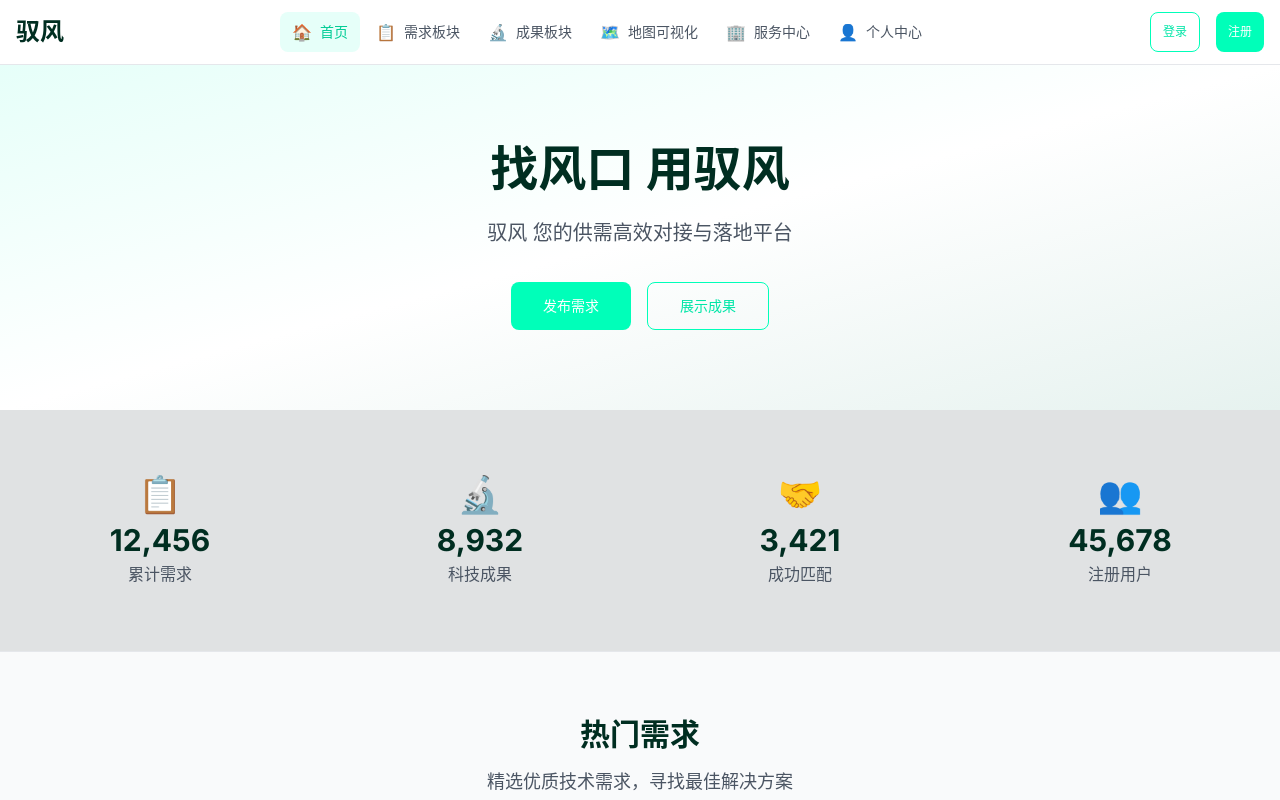
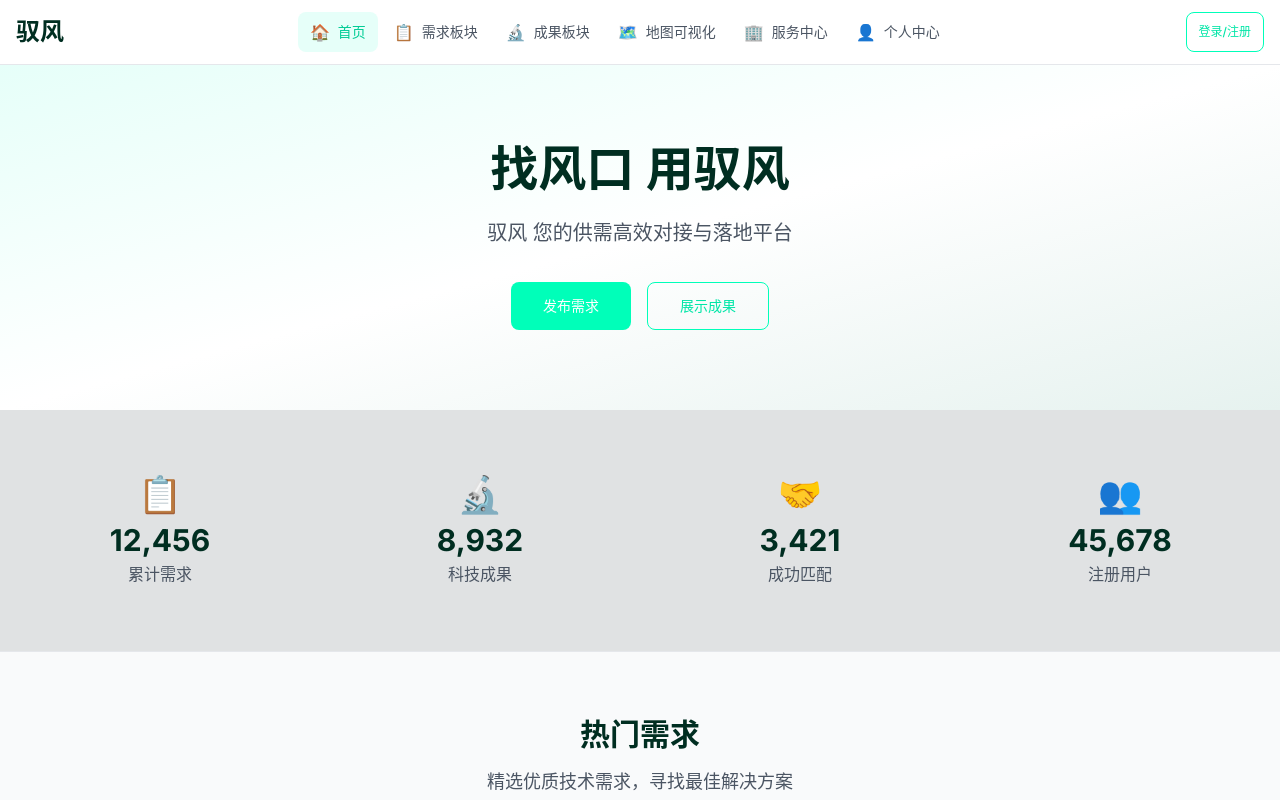
Before and after one commit to Spring930/supply-demand-matching-platform, a Next.js app: page / in a window 1280 px wide. Shown: the top 800 px of the page. Built offline with nearby package versions, Linux system fonts and the light colour scheme.

Commit message:
refactor: consolidate login buttons to single entry point

```diff
--- a/app/demands/[id]/page.tsx
+++ b/app/demands/[id]/page.tsx
@@ -143,7 +143,7 @@ export default function DemandDetailPage() {
 
           <div className="bg-white rounded-custom shadow-md p-8">
             <div className="prose prose-lg max-w-none text-gray-700 leading-relaxed">
-              {demand.fullDescription || demand.description}
+              {demand.fullDescription || (demand as any).description}
             </div>
 
             {/* 需求标签 */}
--- a/components/header.tsx
+++ b/components/header.tsx
@@ -34,12 +34,9 @@ function UserMenu() {
 
   if (!user) {
     return (
-      <div className="flex items-center space-x-4">
-        <Button asChild variant="outline" className="rounded-full">
-          <Link href="/sign-in">Sign In</Link>
-        </Button>
-        <Button asChild className="rounded-full">
-          <Link href="/sign-up">Sign Up</Link>
+      <div className="flex items-center">
+        <Button asChild className="rounded-full bg-white text-green-600 hover:bg-green-50 border border-green-600">
+          <Link href="/sign-in">登录/注册</Link>
         </Button>
       </div>
     );
--- a/components/layout/navigation.tsx
+++ b/components/layout/navigation.tsx
@@ -79,11 +79,8 @@ export function Navigation() {
 
           {/* Right side actions */}
           <div className="flex items-center space-x-4">
-            <Button variant="outline" size="sm" className="hidden sm:flex">
-              登录
-            </Button>
-            <Button variant="primary" size="sm" className="hidden sm:flex">
-              注册
+            <Button variant="outline" size="sm" className="hidden sm:flex" asChild>
+              <Link href="/sign-in">登录/注册</Link>
             </Button>
 
             {/* Mobile menu button */}
@@ -124,11 +121,8 @@ export function Navigation() {
               })}
 
               <div className="flex flex-col space-y-2 pt-4 border-t border-gray-200 mt-4">
-                <Button variant="outline" size="sm">
-                  登录
-                </Button>
-                <Button variant="primary" size="sm">
-                  注册
+                <Button variant="outline" size="sm" asChild>
+                  <Link href="/sign-in">登录/注册</Link>
                 </Button>
               </div>
             </div>
```
